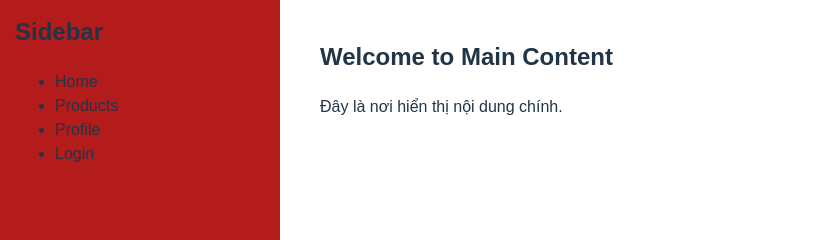
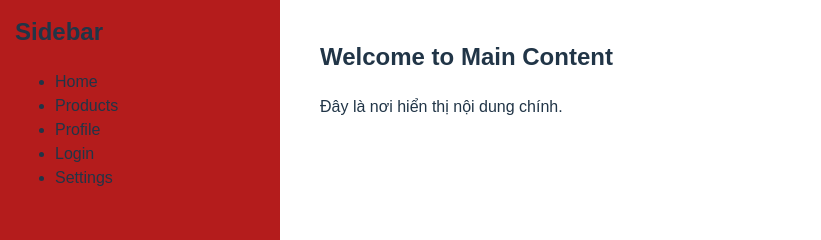
Before and after one commit to chube-coder-2k4/react-spring-mongodb, a React (Vite) app: page / in a window 1280 px wide. Shown: the part 186-426 px from the top of the page, without its empty margins (0-821 px from the left). Built offline with nearby package versions, Linux system fonts and the light colour scheme.

Commit message:
feat: Use props to pass title to Header and menu items to Sidebar

```diff
--- a/src/App.jsx
+++ b/src/App.jsx
@@ -5,11 +5,13 @@ import Sidebar from './components/Sidebar';
 import MainContent from './components/MainContent';
 
 function App() {
+  const menuItems = ['Home', 'Products', 'Profile', 'Login', 'Settings'];
+
   return (
     <div className="app">
-      <Header />
+      <Header title="My Product Management App"/>
       <div className="main-layout">
-        <Sidebar />
+        <Sidebar menuItems={menuItems}/>
         <MainContent />
       </div>
     </div>
--- a/src/components/Header.jsx
+++ b/src/components/Header.jsx
@@ -1,7 +1,7 @@
-function Header() {
+function Header({title}) {
     return (
         <header className="header">
-            <h1>My Product Management App</h1>
+            <h1>{title}</h1>
         </header>
     );
 }
--- a/src/components/Sidebar.jsx
+++ b/src/components/Sidebar.jsx
@@ -1,12 +1,11 @@
-function Sidebar() {
+function Sidebar({menuItems}) {
   return (
     <aside className="sidebar">
       <h2>Sidebar</h2>
       <ul>
-        <li>Home</li>
-        <li>Products</li>
-        <li>Profile</li>
-        <li>Login</li>
+        {menuItems.map((item, index) => (
+            <li key={index}>{item}</li>
+        ))}
       </ul>
     </aside>
   );
```
